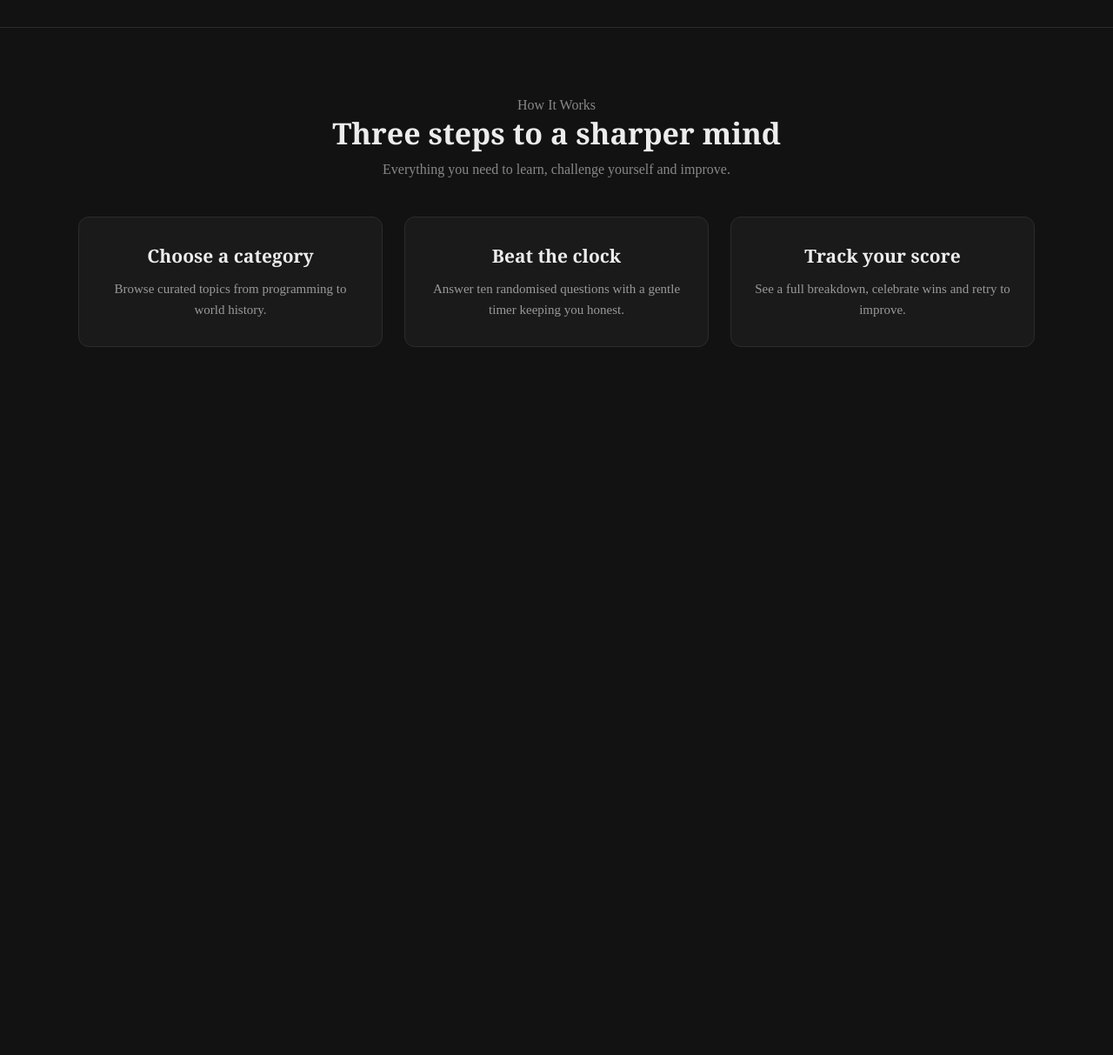
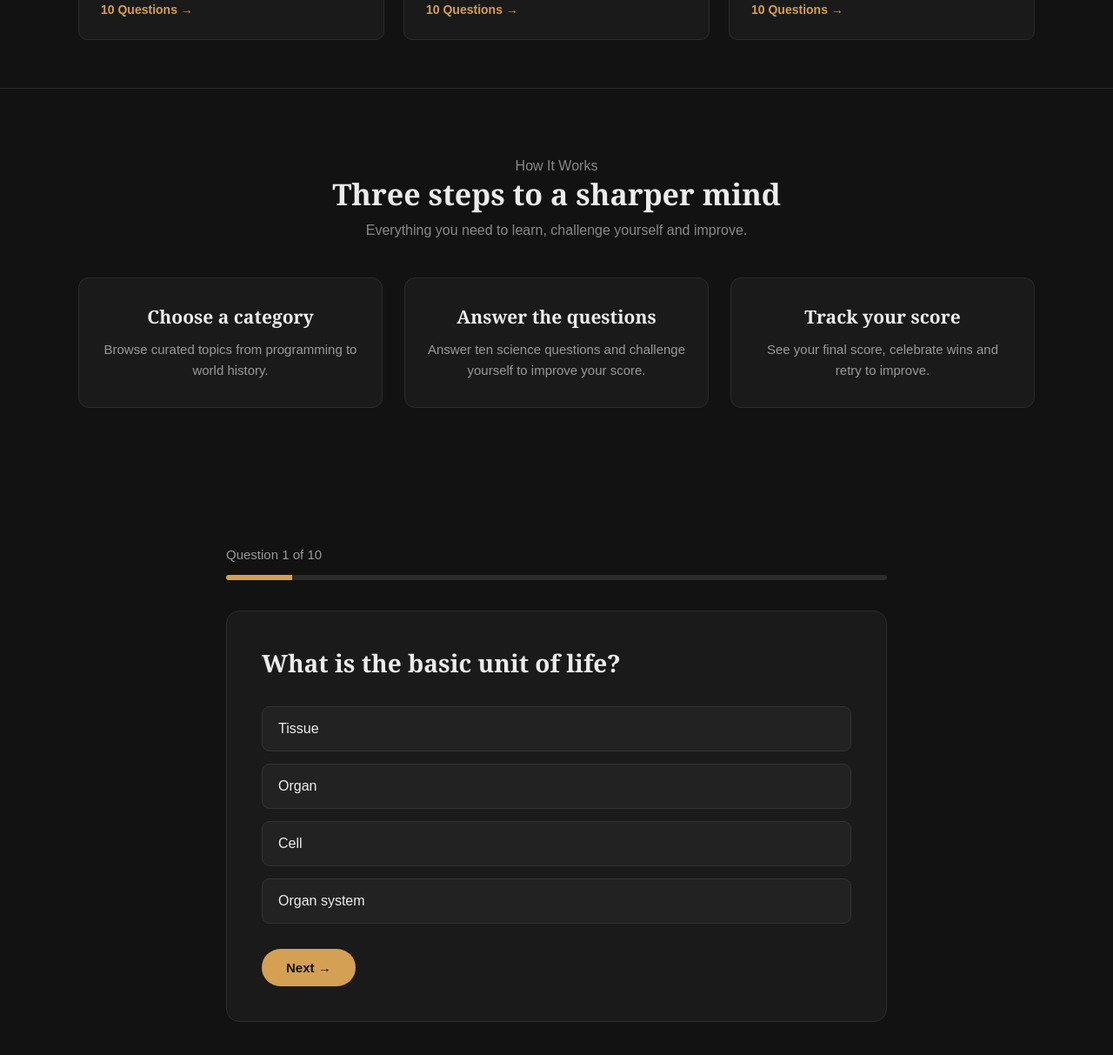
Before and after one commit to amansaifi2316/BDCOE-Task1, a plain HTML site: page index.html in a window 1280 px wide. Shown: the part 861-2074 px from the top of the page at 87% size. Before the commit the page ends 1330 px from the top, so only its background shows below. Drawn offline with Linux system fonts and the light colour scheme.

Commit message:
Almost done

```diff
--- a/index.html
+++ b/index.html
@@ -28,7 +28,6 @@
                 Challenge Your<br>
                 <span class="highlight">Knowledge</span>
             </h1>
-
             <p>
                 Sharpen your mind with beautifully crafted quizzes across
                 science, technology, math and more. Learn something new
@@ -40,71 +39,113 @@
                 <button class="explore-button">Explore Quizzes</button>
             </div>
         </div>
+
         <div class="main-image">
             <img src="quiz-image.png" alt="Quiz Image">
         </div>
+
     </section>
+
     <div class="stats">
         <div>
             <div class="stat-number">10K+</div>
             <div class="stat-label">Questions</div>
         </div>
+
         <div>
             <div class="stat-number">5K+</div>
             <div class="stat-label">Learners</div>
         </div>
+
         <div>
             <div class="stat-number">100+</div>
             <div class="stat-label">Quizzes</div>
         </div>
     </div>
+
     <section class="quiz-section" id="quiz-section">
+
         <div class="section-heading">
             <h2>Explore Quizzes</h2>
             <p>Test your knowledge across different subjects.</p>
         </div>
+
         <div class="quiz-cardboxs">
+
             <div class="quiz-card">
                 <h3>Science</h3>
                 <p>Challenge yourself with science questions.</p>
-            <span>20 Questions →</span>
+                <span>10 Questions →</span>
             </div>
+
             <div class="quiz-card">
                 <h3>Technology</h3>
                 <p>Test your knowledge of modern technology.</p>
-            <span>15 Questions →</span>
+                <span>10 Questions →</span>
             </div>
+
             <div class="quiz-card">
                 <h3>Mathematics</h3>
                 <p>Put your mathematical skills to the test.</p>
-            <span>20 Questions →</span>
+                <span>10 Questions →</span>
             </div>
+
         </div>
     </section>
+
+
+
     <section class="how-it-works" id="how-it-works">
+
         <div class="section-heading">
             <p>How It Works</p>
             <h2>Three steps to a sharper mind</h2>
             <p>Everything you need to learn, challenge yourself and improve.</p>
         </div>
+
         <div class="steps-box">
+
             <div class="step">
                 <h3>Choose a category</h3>
                 <p>Browse curated topics from programming to world history.</p>
             </div>
 
             <div class="step">
-            <h3>Beat the clock</h3>
-            <p>Answer ten randomised questions with a gentle timer keeping you honest.</p>
+                <h3>Answer the questions</h3>
+                <p>Answer ten science questions and challenge yourself to improve your score.</p>
             </div>
 
             <div class="step">
                 <h3>Track your score</h3>
-            <p>See a full breakdown, celebrate wins and retry to improve.</p>
+                <p>See your final score, celebrate wins and retry to improve.</p>
             </div>
+
         </div>
     </section>
 
+    <div class="quiz-container">
+
+        <div class="quiz-top">
+            <span id="question-number">Question 1 of 10</span>
+        </div>
+
+        <div class="progress">
+            <div id="progress-bar"></div>
+        </div>
+
+        <div class="quiz-box">
+
+            <h1 id="question">Question will appear here</h1>
+
+            <div id="options"></div>
+
+            <button id="next-btn">Next →</button>
+
+        </div>
+
+    </div>
+
+    <script src="script.js"></script>
+
 </body>
-
 </html>
--- /dev/null
+++ b/script.js
@@ -0,0 +1,234 @@
+const questions = [
+    {
+        question: "What is the basic unit of life?",
+        options: [
+            "Tissue",
+            "Organ",
+            "Cell",
+            "Organ system"
+        ],
+        answer: 2
+    },
+
+    {
+        question: "Which gas is released during photosynthesis?",
+        options: [
+            "Carbon dioxide",
+            "Oxygen",
+            "Nitrogen",
+            "Hydrogen"
+        ],
+        answer: 1
+    },
+
+    {
+        question: "What is the SI unit of electric current?",
+        options: [
+            "Volt",
+            "Ohm",
+            "Watt",
+            "Ampere"
+        ],
+        answer: 3
+    },
+
+    {
+        question: "Which part of the human brain controls balance and coordination?",
+        options: [
+            "Cerebrum",
+            "Cerebellum",
+            "Medulla",
+            "Spinal cord"
+        ],
+        answer: 1
+    },
+
+    {
+        question: "Which lens is used to correct myopia?",
+        options: [
+            "Convex lens",
+            "Concave lens",
+            "Cylindrical lens",
+            "Bifocal lens"
+        ],
+        answer: 1
+    },
+
+    {
+        question: "What is the pH value of a neutral solution?",
+        options: [
+            "0",
+            "5",
+            "7",
+            "14"
+        ],
+        answer: 2
+    },
+
+    {
+        question: "Which metal is liquid at room temperature?",
+        options: [
+            "Iron",
+            "Copper",
+            "Mercury",
+            "Aluminium"
+        ],
+        answer: 2
+    },
+
+    {
+        question: "Which organ filters waste from the blood?",
+        options: [
+            "Heart",
+            "Lungs",
+            "Kidneys",
+            "Stomach"
+        ],
+        answer: 2
+    },
+
+    {
+        question: "What is the process by which green plants make their food?",
+        options: [
+            "Respiration",
+            "Photosynthesis",
+            "Transpiration",
+            "Digestion"
+        ],
+        answer: 1
+    },
+
+    {
+        question: "Which force keeps planets in orbit around the Sun?",
+        options: [
+            "Magnetic force",
+            "Frictional force",
+            "Gravitational force",
+            "Electrostatic force"
+        ],
+        answer: 2
+    }
+];
+
+let currentQuestion = 0;
+let score = 0;
+let selectedAnswer = null;
+
+
+const questionElement = document.getElementById("question");
+const optionsElement = document.getElementById("options");
+const nextButton = document.getElementById("next-btn");
+const questionNumber = document.getElementById("question-number");
+const progressBar = document.getElementById("progress-bar");
+
+
+
+
+function showQuestion() {
+
+    selectedAnswer = null;
+
+    const current = questions[currentQuestion];
+
+    questionElement.textContent = current.question;
+
+    questionNumber.textContent =
+        `Question ${currentQuestion + 1} of ${questions.length}`;
+
+    progressBar.style.width =
+        `${((currentQuestion + 1) / questions.length) * 100}%`;
+
+    optionsElement.innerHTML = "";
+
+
+
+
+
+
+    current.options.forEach((option, index) => {
+
+        const button = document.createElement("button");
+        button.textContent = option;
+        button.classList.add("option");
+
+
+        button.addEventListener("click", () => {
+
+            selectedAnswer = index;
+            document.querySelectorAll(".option").forEach(btn => {
+                btn.classList.remove("selected");
+            });
+
+            button.classList.add("selected");
+
+        });
+
+
+        optionsElement.appendChild(button);
+
+    });
+
+    if (currentQuestion === questions.length - 1) {
+        nextButton.textContent = "Finish Quiz";
+    } else {
+        nextButton.textContent = "Next →";
+    }
+}
+function nextQuestion() {
+
+    if (selectedAnswer === null) {
+        alert("Please select an answer first.");
+        return;
+    }
+
+    if (selectedAnswer === questions[currentQuestion].answer) {
+        score++;
+    }
+    currentQuestion++;
+
+
+    if (currentQuestion < questions.length) {
+
+        showQuestion();
+    } else {
+
+        showResult();
+    }
+}
+
+
+
+function showResult() {
+
+
+    questionElement.textContent = "Quiz Complete!";
+
+    questionNumber.textContent = "Quiz Finished";
+    optionsElement.innerHTML = `
+        <div class="result">
+            <p>Your Score</p>
+            <h2>${score} / ${questions.length}</h2>
+        </div>
+    `;
+    progressBar.style.width = "100%";
+    nextButton.textContent = "Try Again";
+}
+
+
+
+
+function restartQuiz() {
+    currentQuestion = 0;
+    score = 0;
+    selectedAnswer = null;
+    showQuestion();
+}
+
+nextButton.addEventListener("click", () => {
+    if (currentQuestion >= questions.length) {
+        restartQuiz();
+    } else {
+        nextQuestion();
+    }
+});
+showQuestion();
--- a/style.css
+++ b/style.css
@@ -7,6 +7,8 @@
 body {
     background: #121212;
     color: #ececec;
+    font-family: Arial, sans-serif;
+    padding-top: 70px;
 }
 
 .navbar {
@@ -261,7 +263,6 @@ body {
     font-weight: 600;
 }
 
-
 .how-it-works {
     padding: 70px 45px;
     border-top: 1px solid #2c2c2c;
@@ -317,3 +318,102 @@ body {
     line-height: 1.6;
     font-size: 15px;
 }
+
+.quiz-container {
+    max-width: 800px;
+    margin: 70px auto;
+    padding: 20px;
+}
+
+.quiz-top {
+    display: flex;
+    justify-content: space-between;
+    margin-bottom: 15px;
+    color: #999;
+    font-size: 15px;
+}
+
+.progress {
+    width: 100%;
+    height: 6px;
+    background: #2c2c2c;
+    border-radius: 10px;
+    overflow: hidden;
+    margin-bottom: 35px;
+}
+
+#progress-bar {
+    height: 100%;
+    width: 10%;
+    background: #d4a054;
+    transition: 0.3s;
+}
+
+.quiz-box {
+    background: #1a1a1a;
+    border: 1px solid #2c2c2c;
+    border-radius: 15px;
+    padding: 40px;
+}
+
+.quiz-box h1 {
+    font-family: Georgia, "Times New Roman", serif;
+    font-size: 28px;
+    margin-bottom: 30px;
+    line-height: 1.4;
+}
+
+.option {
+    width: 100%;
+    padding: 16px 18px;
+    margin-bottom: 14px;
+    background: #222;
+    border: 1px solid #333;
+    border-radius: 9px;
+    color: #eee;
+    text-align: left;
+    font-size: 16px;
+    cursor: pointer;
+    transition: 0.2s;
+}
+
+.option:hover {
+    border-color: #d4a054;
+}
+
+.option.selected {
+    border-color: #d4a054;
+    background: #29251f;
+}
+
+#next-btn {
+    margin-top: 15px;
+    padding: 13px 28px;
+    border: none;
+    border-radius: 25px;
+    background: #d4a054;
+    color: #121212;
+    font-weight: bold;
+    cursor: pointer;
+    font-size: 15px;
+}
+
+#next-btn:hover {
+    opacity: 0.9;
+}
+
+.result {
+    text-align: center;
+    padding: 20px 0;
+}
+
+.result p {
+    color: #999;
+    font-size: 17px;
+    margin-bottom: 10px;
+}
+
+.result h2 {
+    color: #d4a054;
+    font-size: 42px;
+}
```
Lines whose indentation alone changed are shown as unchanged.
